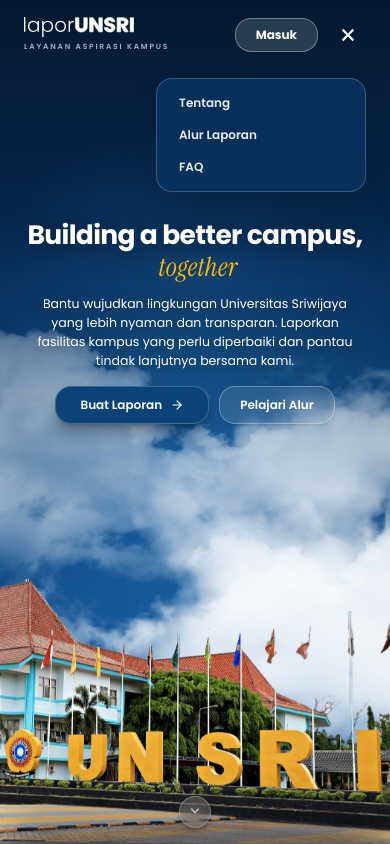
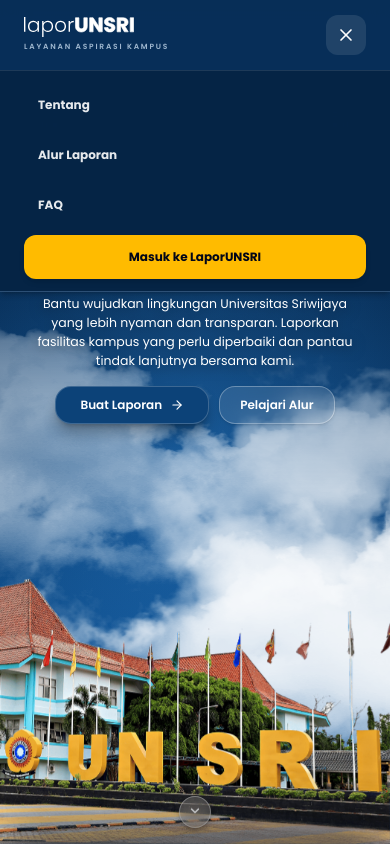
Before and after one commit to aditia-prtm/LaporUNSRI, a React (Vite) app: page / in a window 390 px wide. Both pictures are taken after a click on the button 348 px from the left and 35 px from the top of the page. Shown: the top 844 px of the page. Built offline with nearby package versions, Linux system fonts and the light colour scheme; no server answers; a web font is replaced by a local one.

Commit message:
fix: navbar animation bug

```diff
--- a/src/components/layout/LandingNavbar.tsx
+++ b/src/components/layout/LandingNavbar.tsx
@@ -1,6 +1,6 @@
 import { useState, useEffect } from 'react'
 import { motion, AnimatePresence } from 'framer-motion'
-import { BiMenu, BiX } from 'react-icons/bi'
+import { FiMenu, FiX } from 'react-icons/fi'
 import { Brand } from '../common/Brand'
 
 type LandingNavbarProps = {
@@ -82,8 +82,8 @@ export function LandingNavbar({
   return (
     <header
       className={`fixed inset-x-0 top-0 z-[100] w-full transition-all duration-300 ${
-        isScrolled || isOverContent
-          ? 'bg-[#08315c]/85 backdrop-blur-md border-b border-white/15 shadow-md shadow-black/20'
+        isScrolled || isOverContent || menuOpen
+          ? 'bg-[#08315c]/90 backdrop-blur-md border-b border-white/15 shadow-md shadow-black/20'
           : 'bg-transparent border-b border-transparent'
       }`}
     >
@@ -131,7 +131,7 @@ export function LandingNavbar({
         <div className="flex items-center gap-3">
           <button
             type="button"
-            className={`rounded-2xl px-5 py-2 text-xs font-bold transition active:scale-[0.98] cursor-pointer shadow-sm ${
+            className={`hidden sm:inline-flex rounded-2xl px-5 py-2 text-xs font-bold transition active:scale-[0.98] cursor-pointer shadow-sm ${
               isScrolled || isOverContent
                 ? 'bg-[#ffbb00] hover:bg-[#f0b000] text-slate-950 font-bold shadow-md shadow-black/20'
                 : 'border border-white/35 bg-white/15 hover:bg-white/25 text-white backdrop-blur-md'
@@ -140,44 +140,69 @@ export function LandingNavbar({
           >
             Masuk
           </button>
+
+          {/* Mobile Menu Button with Animated Rotating Icon (matching dashboard) */}
           <button
             type="button"
-            className="flex md:hidden size-9 items-center justify-center rounded-lg text-white hover:bg-white/15 transition cursor-pointer"
-            aria-label={menuOpen ? 'Tutup menu' : 'Buka menu'}
+            onClick={() => setMenuOpen((open) => !open)}
             aria-expanded={menuOpen}
-            onClick={() => setMenuOpen((open) => !open)}
+            aria-label={menuOpen ? 'Tutup menu navigasi' : 'Buka menu navigasi'}
+            className="grid md:hidden size-10 place-items-center rounded-xl bg-white/10 text-white hover:bg-white/20 transition cursor-pointer"
           >
-            {menuOpen ? <BiX size={26} /> : <BiMenu size={26} />}
+            <AnimatePresence mode="wait" initial={false}>
+              <motion.div
+                key={menuOpen ? 'close' : 'menu'}
+                initial={{ rotate: -90, opacity: 0, scale: 0.8 }}
+                animate={{ rotate: 0, opacity: 1, scale: 1 }}
+                exit={{ rotate: 90, opacity: 0, scale: 0.8 }}
+                transition={{ duration: 0.14 }}
+              >
+                {menuOpen ? <FiX className="size-5" /> : <FiMenu className="size-5" />}
+              </motion.div>
+            </AnimatePresence>
           </button>
         </div>
+      </div>
 
-        {/* Mobile Dropdown Menu with Smooth Animation */}
-        <AnimatePresence>
-          {menuOpen && (
-            <motion.nav
-              id="landing-navigation-menu"
-              key="landing-mobile-menu"
-              initial={{ opacity: 0, scale: 0.95, y: -6 }}
-              animate={{ opacity: 1, scale: 1, y: 0 }}
-              exit={{ opacity: 0, scale: 0.95, y: -6 }}
-              transition={{ duration: 0.2, ease: [0.16, 1, 0.3, 1] }}
-              className="md:hidden absolute right-6 top-full mt-2 z-50 min-w-[210px] rounded-2xl border border-white/20 bg-[#08315c]/95 backdrop-blur-xl p-2 shadow-2xl"
-              aria-label="Navigasi mobile"
-            >
+      {/* Mobile Dropdown Menu: Accordion full-width overflow-hidden yang sama persis seperti di dashboard */}
+      <AnimatePresence>
+        {menuOpen && (
+          <motion.div
+            key="landing-mobile-nav-menu"
+            initial={{ height: 0, opacity: 0 }}
+            animate={{ height: 'auto', opacity: 1 }}
+            exit={{ height: 0, opacity: 0 }}
+            transition={{
+              height: { duration: 0.22, ease: [0.16, 1, 0.3, 1] },
+              opacity: { duration: 0.18, ease: 'easeInOut' },
+            }}
+            className="overflow-hidden border-t border-white/10 bg-[#062445]/95 backdrop-blur-xl md:hidden"
+          >
+            <div className="px-6 py-3 space-y-1.5 shadow-2xl">
               {menuItems.map((item) => (
                 <button
                   key={item.action}
-                  className="block w-full rounded-lg px-3.5 py-2 text-left text-xs font-semibold text-white/90 hover:bg-white/15 hover:text-white transition cursor-pointer"
                   type="button"
                   onClick={() => handleMenuAction(item.action)}
+                  className="flex min-h-[44px] w-full items-center rounded-xl px-3.5 py-2.5 text-xs font-bold text-white/90 hover:bg-white/10 hover:text-white transition cursor-pointer"
                 >
                   {item.label}
                 </button>
               ))}
-            </motion.nav>
-          )}
-        </AnimatePresence>
-      </div>
+              <button
+                type="button"
+                onClick={() => {
+                  setMenuOpen(false)
+                  onNavigate('/auth')
+                }}
+                className="flex min-h-[44px] w-full items-center justify-center rounded-xl bg-[#ffbb00] hover:bg-[#f0b000] px-4 py-2.5 text-xs font-bold text-slate-950 transition cursor-pointer shadow-md mt-2"
+              >
+                Masuk ke LaporUNSRI
+              </button>
+            </div>
+          </motion.div>
+        )}
+      </AnimatePresence>
     </header>
   )
 }
--- a/src/components/layout/StudentLayout.tsx
+++ b/src/components/layout/StudentLayout.tsx
@@ -40,6 +40,8 @@ export function StudentLayout({ profile, active, onNavigate, children }: Student
           left: activeBtn.offsetLeft,
           width: activeBtn.offsetWidth,
         })
+      } else {
+        setPillStyle(null)
       }
     }
     updatePill()
--- a/src/pages/officer/OfficerDashboardPage.tsx
+++ b/src/pages/officer/OfficerDashboardPage.tsx
@@ -43,6 +43,8 @@ export function OfficerDashboardPage({ profile, onNavigate }: Props) {
           left: activeBtn.offsetLeft,
           width: activeBtn.offsetWidth,
         })
+      } else {
+        setPillStyle(null)
       }
     }
     updatePill()
```
